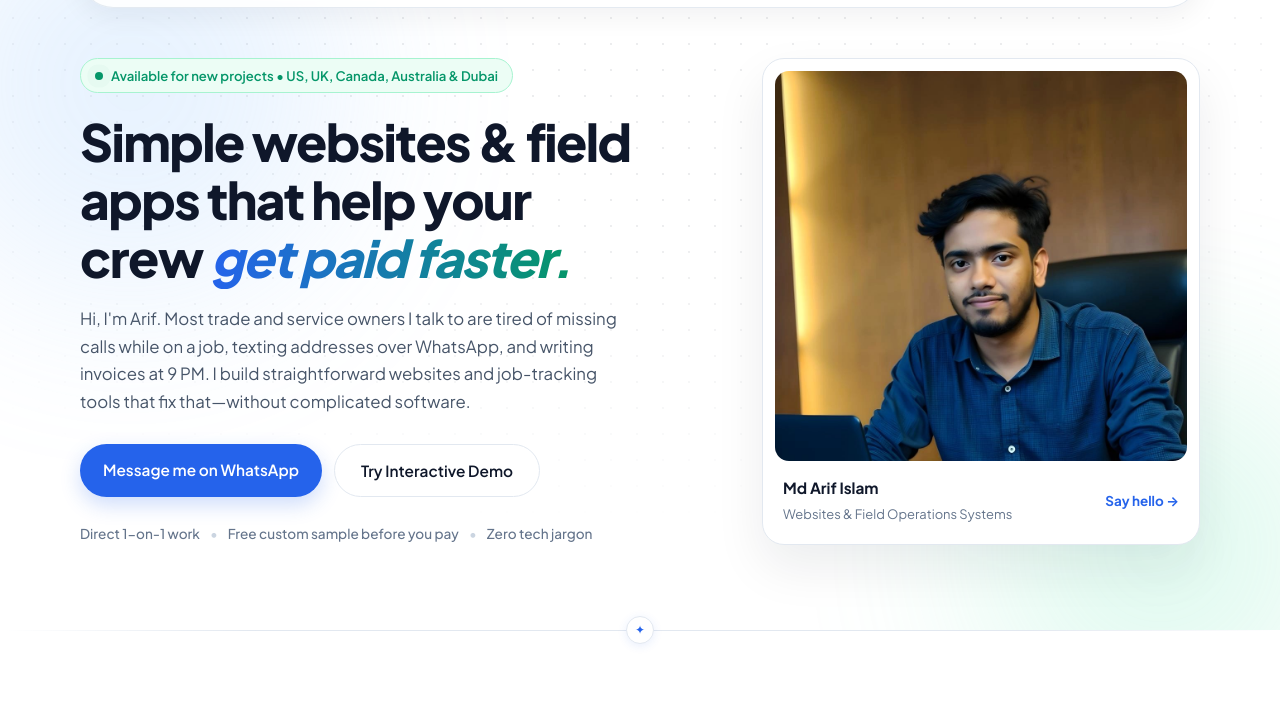
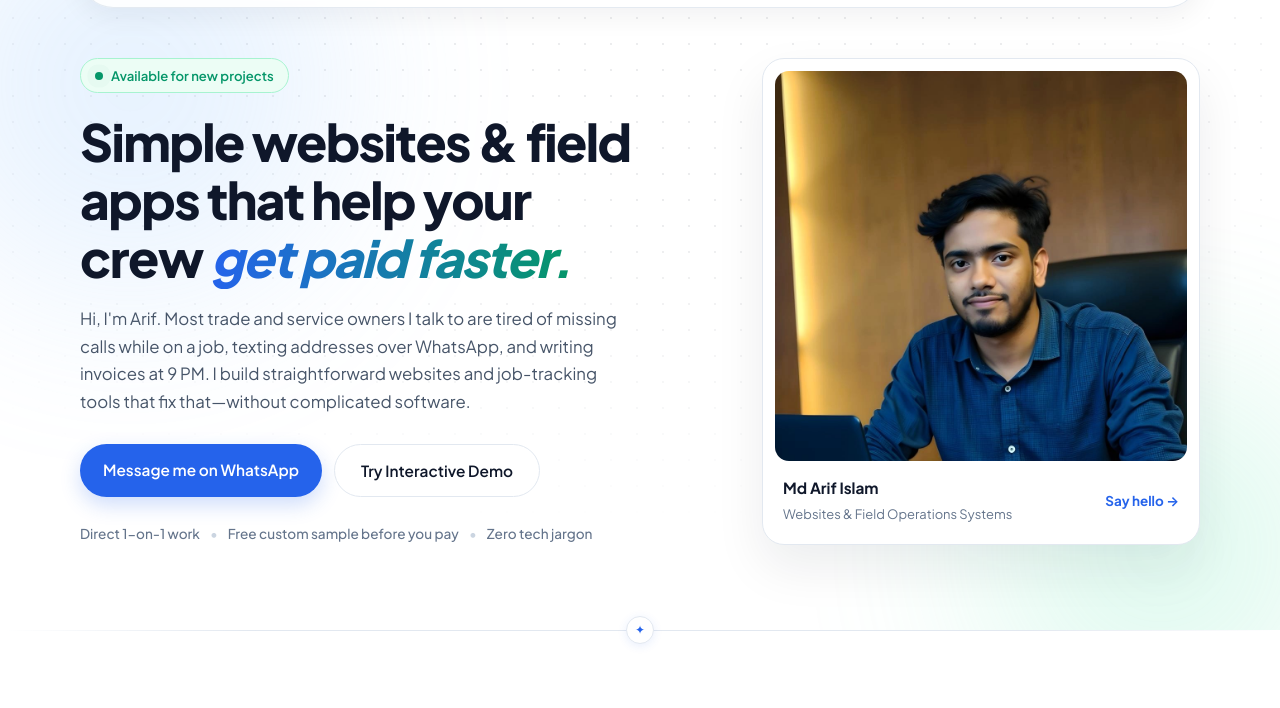
Before and after one commit to sn-arif/sn-arif.github.io, a plain HTML site: page index.html in a window 1280 px wide. Shown: the part 73-781 px from the top of the page. Drawn offline with Linux system fonts and the light colour scheme.

Commit message:
Remove country names from status pill

```diff
--- a/index.html
+++ b/index.html
@@ -47,7 +47,7 @@
         <div class="hero-copy">
           <div class="status-pill">
             <span class="live-dot"></span>
-            Available for new projects • US, UK, Canada, Australia &amp; Dubai
+            Available for new projects
           </div>
 
           <h1>
```
